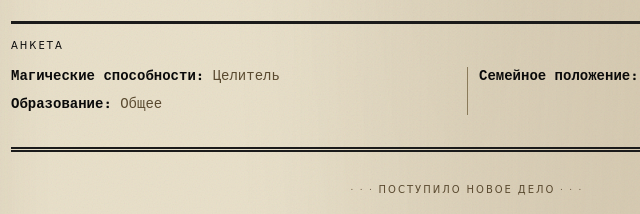
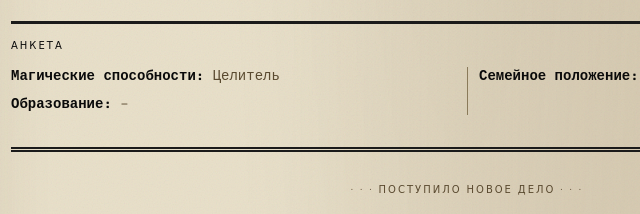
Before and after one commit to BMR-Ashwood/bmr-ashwood, a plain HTML site: page dossier.html in a window 1280 px wide. Shown: the part 8546-8760 px from the top of the page, 173-813 px from the left. Drawn offline with nearby package versions, Linux system fonts and the light colour scheme; a web font is replaced by a local one.

Commit message:
Update dossier.html

```diff
--- a/dossier.html
+++ b/dossier.html
@@ -597,7 +597,7 @@
         <div class="kicker text-[10px] text-bright mb-3">АНКЕТА</div>
         <div class="column-2 type text-sm">
           <p class="mb-2"><span class="font-bold text-bright">Магические способности:</span> <span class="text-dim">Целитель</span></p>
-          <p class="mb-2"><span class="font-bold text-bright">Образование:</span> <span class="text-dim">Общее</span></p>
+          <p class="mb-2"><span class="font-bold text-bright">Образование:</span> <span class="text-dim">-</span></p>
           <p class="mb-2"><span class="font-bold text-bright">Семейное положение:</span> <span class="text-dim">Не замужем</span></p>
         </div>
       </div>
```
